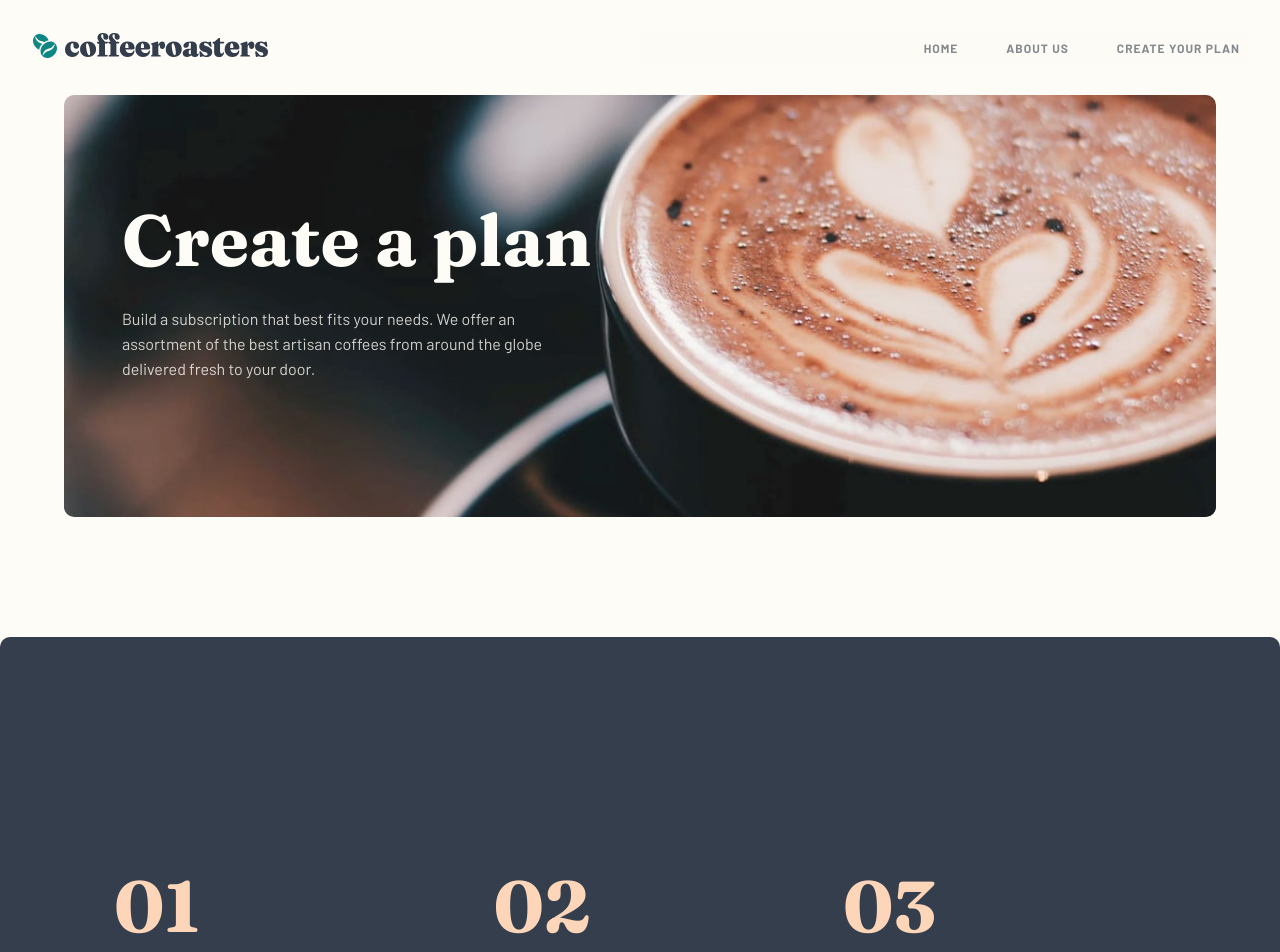
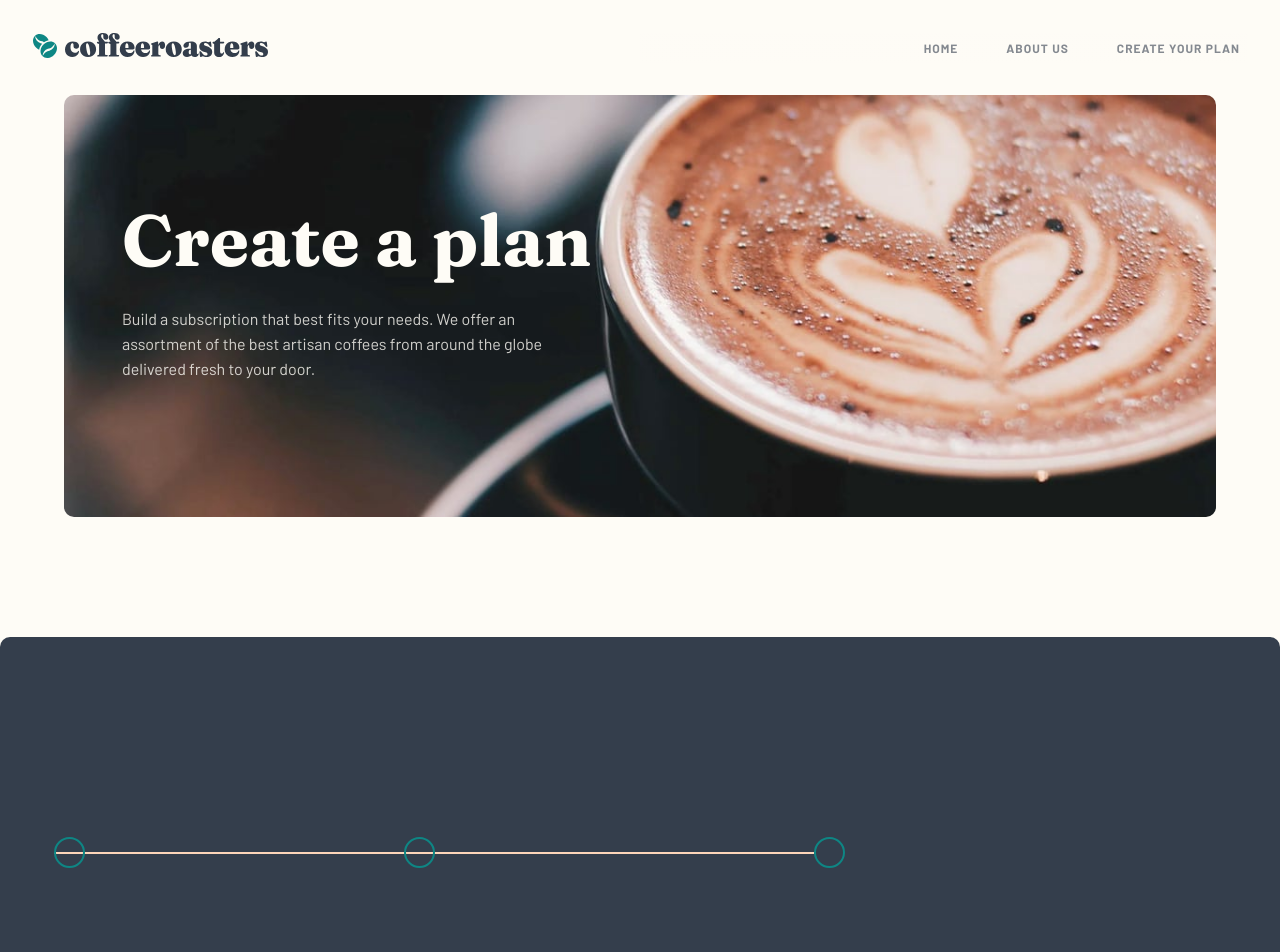
Before and after one commit to nyrellcl/coffee-roasters-react, a React (Create React App) app: page /plan in a window 1280 px wide. Shown: the top 952 px of the page. Built offline with nearby package versions, Linux system fonts and the light colour scheme.

Commit message:
added line decor on dark process

```diff
--- a/src/Index-SCSS/index.css
+++ b/src/Index-SCSS/index.css
@@ -784,6 +784,10 @@ h6 {
   .order-summary-section__card__button {
     justify-content: flex-end;
   }
+  .process-section.dark .line-decor.dark .circle-container span {
+    background-color: transparent;
+    border-color: hsl(179deg, 81%, 29%);
+  }
   .process-section.dark .process-container {
     padding: 6.25rem 3.125rem;
   }
--- a/src/Index-SCSS/index.scss
+++ b/src/Index-SCSS/index.scss
@@ -49,6 +49,7 @@ body {
             border: 2px solid #000;
             background-color: #fff;
             top: rem(-15);
+
             &:nth-child(2){
                 left: rem(350);
             }
@@ -920,6 +921,16 @@ body {
     }
 
     .process-section.dark{
+        .line-decor{
+            &.dark{
+                .circle-container{
+                    span{
+                        background-color: transparent;
+                        border-color: $dark-cyan;
+                    }
+                }
+            }
+        }
         .process-container{
             padding: rem(100) rem(50);
             &__card{
--- a/src/pages/home/Process/ProcessHome.js
+++ b/src/pages/home/Process/ProcessHome.js
@@ -4,9 +4,9 @@ import ProcessTemplate from './ProcessTemplate'
 import {Link} from 'react-router-dom'
 import "../../../Index-SCSS/index.css"
 
-function ProcessHome(processBg, lineDecor) {
+function ProcessHome(lineDecor) {
   return (
-    <section className={processBg ? 'process-section': 'process-section dark'}>
+    <section className='process-section'>
         <h4>How it works</h4>
         <div className={lineDecor ? 'line-decor' : 'line-decor dark'}>
           <div className='circle-container'>
--- a/src/pages/plan/Mainplan.js
+++ b/src/pages/plan/Mainplan.js
@@ -13,14 +13,22 @@ function Mainplan() {
         <>
             <HeroPlan />
             <section className='process-section dark'>
+                <div className='line-decor dark'>
+                    <div className='circle-container'>
+                        <span></span>
+                        <span></span>
+                        <span></span>
+                    </div>
+                </div>
+
                 <div className='process-container'>
                     <ProcessTemplate {...processOne} />
                     <ProcessTemplate {...processTwo} />
                     <ProcessTemplate {...processThree} />
                 </div>
             </section>
-            <PreferenceMain/>
-            <Summary/>
+            <PreferenceMain />
+            <Summary />
         </>
     )
 }
```
Also changed, not shown: 1 other file (tests, documents, lock files or other folders).
